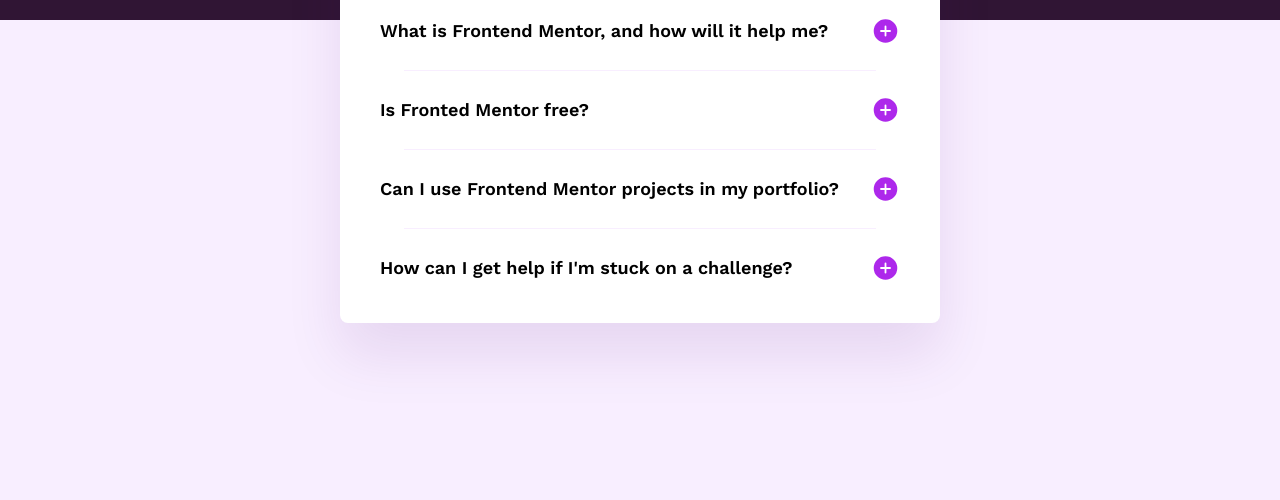
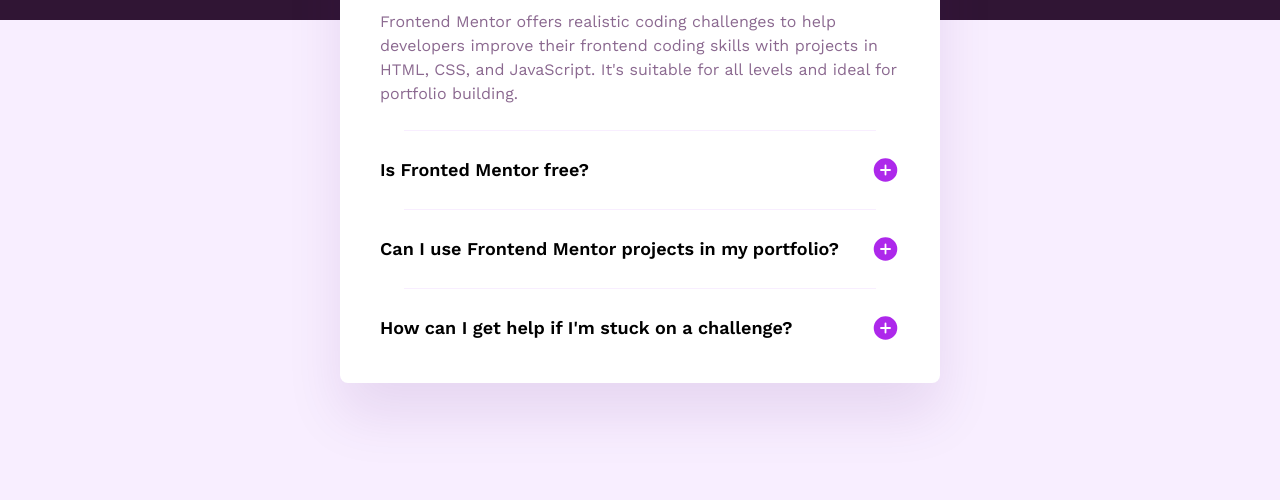
Before and after one commit to waquintero-ia/faq-accordion-main, a plain HTML site: page index.html in a window 1280 px wide. Shown: the part 300-800 px from the top of the page. Drawn offline with nearby package versions, Linux system fonts and the light colour scheme.

Commit message:
accordion open

```diff
--- a/index.html
+++ b/index.html
@@ -38,7 +38,7 @@
             <img  class="icon-plus-minus" src="./assets/images/icon-plus.svg" alt="plus"/>
           </button>
 
-          <div class="accordion-content">
+          <div class="accordion-content open">
             <p>
               Frontend Mentor offers realistic coding challenges to help developers improve their
               frontend coding skills with projects in HTML, CSS, and JavaScript. It's suitable for
--- a/scriptFocusable.js
+++ b/scriptFocusable.js
@@ -1,6 +1,8 @@
 document.addEventListener('DOMContentLoaded', () => {
   const buttons = document.querySelectorAll('.accordion-button');
   let currentIndex = 0;
+
+
 
   buttons.forEach((button, index) => {
     button.addEventListener('keydown', (event) => {
```
Also changed, not shown: 1 other file.
